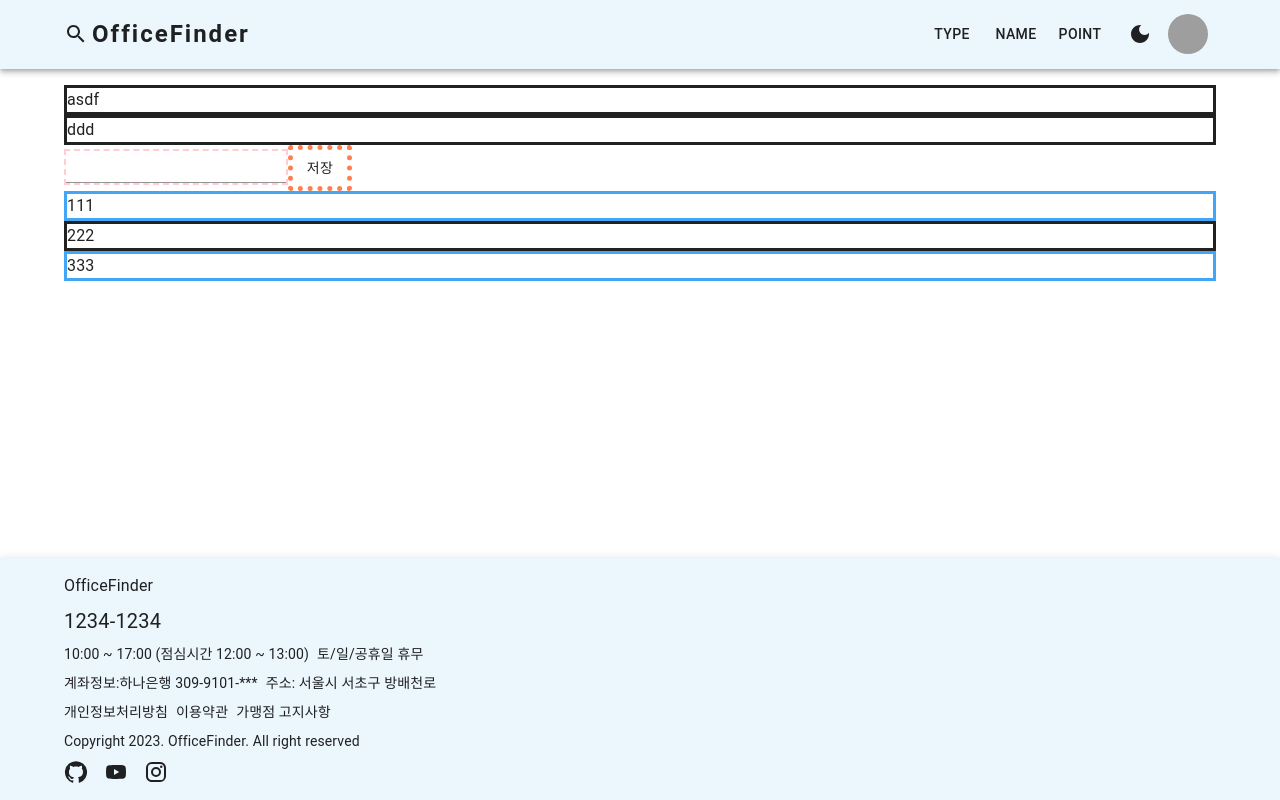
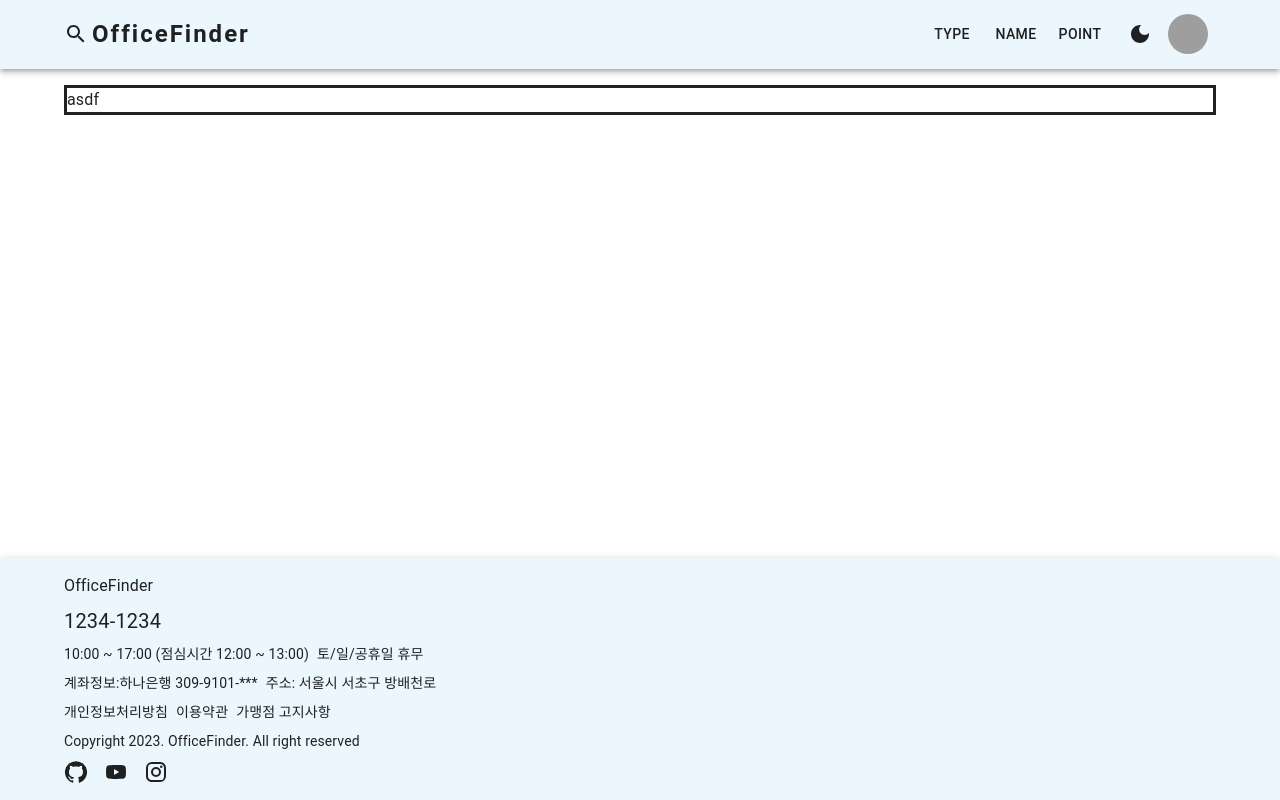
Before and after one commit to minyyi/refactoring_project, a React (Vite) app: page / in a window 1280 px wide. Built offline with nearby package versions, Linux system fonts and the light colour scheme; grey boxes are pictures that could not be loaded.

Commit message:
수정 : mainpage 목업데이터 삭제

```diff
--- a/src/page/MainPage.tsx
+++ b/src/page/MainPage.tsx
@@ -1,10 +1,8 @@
 import { Box, Button, Container, Input } from "@mui/material";
 import { useTheme } from '@mui/material/styles'
 import { blue, red } from '@mui/material/colors'
-import { inherits } from "util";
 
 const MainPage = () => {
-  const theme = useTheme()
   return (
     <>
      <Container>
@@ -14,24 +12,6 @@ const MainPage = () => {
       }}>
         asdf
       </Box>
-      <Box sx={{ border : 3, minWidth: '100%',}}>ddd
-      </Box>
-      <Input name="인풋" type="text" sx={{
-        border: 2,
-        borderStyle: 'dashed',
-        borderColor: red[100],
-      }}/>
-      <Button sx={{
-        border: 5,
-        borderStyle: 'dotted',
-        borderColor: "coral",
-        color: 'inherit',
-      }}>
-        저장
-      </Button>
-      <Box sx={{ border : 3, borderColor: blue[400],minWidth: '100%',}}>111</Box>
-      <Box sx={{ border : 3,  minWidth: '100%',}}>222</Box>
-      <Box sx={{ border : 3, borderColor: blue[400],minWidth: '100%',}}>333</Box>
      </Container>
     </>
   );
```
